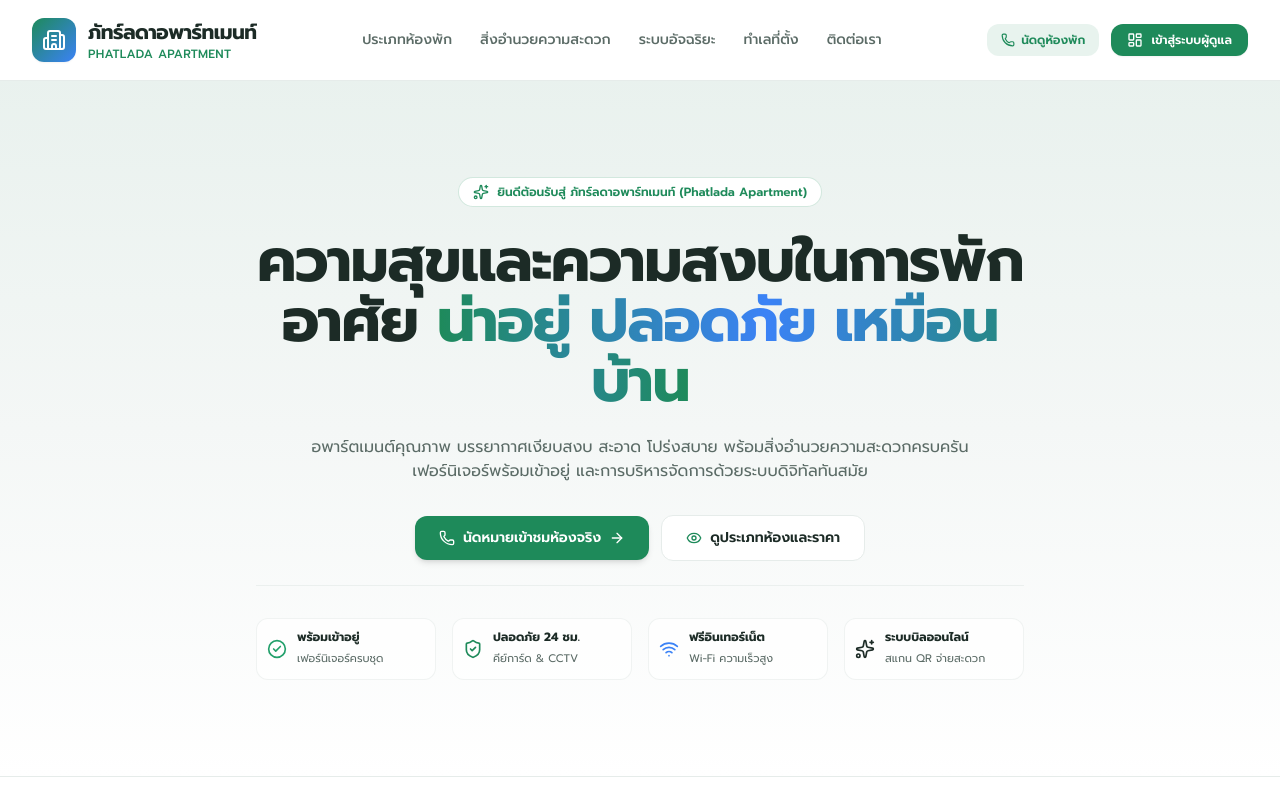
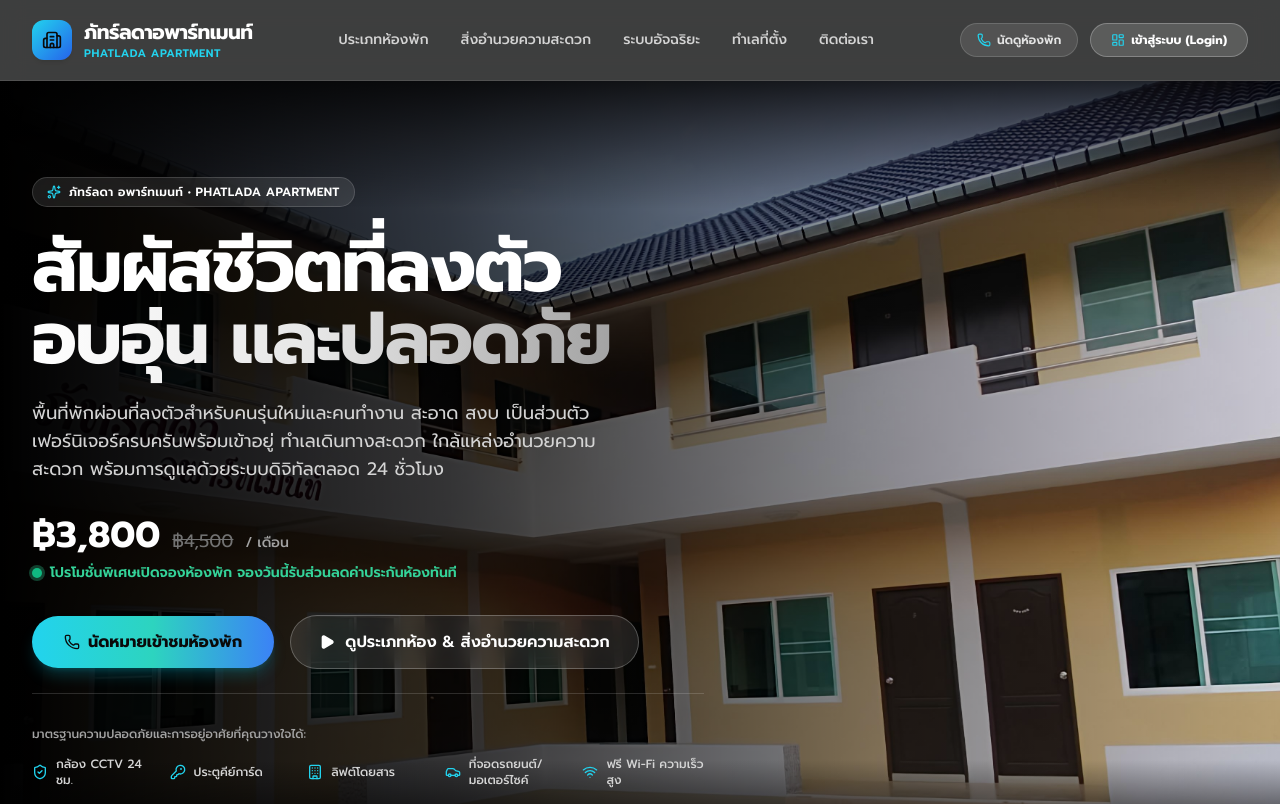
Before and after one commit to KruChetkub/Phatlada_Apartment, a React (Vite) app: page / in a window 1280 px wide. Shown: the top 804 px of the page. Built offline with nearby package versions, Linux system fonts and the light colour scheme; no server answers.

Commit message:
feat: redesign landing page with fullscreen cinematic hero layout using public/1.jpg

```diff
--- a/src/components/landing/LandingHero.tsx
+++ b/src/components/landing/LandingHero.tsx
@@ -1,5 +1,15 @@
 import React from 'react';
-import { ShieldCheck, Wifi, Sparkles, ArrowRight, Phone, Eye, CheckCircle2 } from 'lucide-react';
+import {
+  ShieldCheck,
+  Wifi,
+  Sparkles,
+  Phone,
+  Play,
+  KeyRound,
+  Building,
+  Car,
+  CheckCircle2,
+} from 'lucide-react';
 
 interface LandingHeroProps {
   onOpenBooking: () => void;
@@ -7,85 +17,132 @@ interface LandingHeroProps {
 
 export const LandingHero: React.FC<LandingHeroProps> = ({ onOpenBooking }) => {
   return (
-    <section className="relative overflow-hidden bg-gradient-to-b from-primary/5 via-bg to-white py-16 sm:py-24">
-      {/* Decorative background glow */}
-      <div className="absolute top-0 left-1/2 -translate-x-1/2 w-full max-w-7xl h-96 bg-gradient-to-r from-primary/10 via-tone-blue-soft/20 to-primary/5 blur-3xl -z-10 pointer-events-none" />
+    <section className="relative min-h-[calc(100vh-80px)] flex items-center bg-black overflow-hidden select-none">
+      {/* Background Image /1.jpg with high visual priority */}
+      <div
+        className="absolute inset-0 z-0 bg-cover bg-no-repeat bg-right lg:bg-[center_right_10%] scale-100 transition-transform duration-1000"
+        style={{ backgroundImage: "url('/1.jpg')" }}
+      />
 
-      <div className="max-w-7xl mx-auto px-4 sm:px-6 lg:px-8">
-        <div className="text-center max-w-3xl mx-auto space-y-6">
-          {/* Badge */}
-          <div className="inline-flex items-center space-x-2 px-3.5 py-1.5 rounded-full bg-white border border-primary/20 shadow-xs">
-            <Sparkles className="h-4 w-4 text-primary" />
-            <span className="text-xs font-semibold text-primary">
-              ยินดีต้อนรับสู่ ภัทร์ลดาอพาร์ทเมนท์ (Phatlada Apartment)
-            </span>
+      {/* Cinematic Dark Gradient Overlays (Matches Reference Image) */}
+      {/* 1. Left to Right Gradient - Dark solid on text area, fades smoothly towards photo */}
+      <div className="absolute inset-0 z-1 bg-gradient-to-r from-black via-black/90 via-35% md:via-black/75 to-black/30 lg:to-transparent" />
+
+      {/* 2. Top Vignette - Blends smoothly with sticky navbar */}
+      <div className="absolute inset-x-0 top-0 h-32 z-1 bg-gradient-to-b from-black/80 to-transparent" />
+
+      {/* 3. Bottom Vignette - Blends into subsequent sections */}
+      <div className="absolute inset-x-0 bottom-0 h-40 z-1 bg-gradient-to-t from-black via-black/80 to-transparent" />
+
+      {/* Main Content Container */}
+      <div className="relative z-10 max-w-7xl mx-auto px-4 sm:px-6 lg:px-8 py-16 lg:py-24 w-full">
+        <div className="max-w-2xl text-left space-y-6">
+          {/* Top Brand Pill Badge */}
+          <div className="inline-flex items-center space-x-2 px-3.5 py-1.5 rounded-full bg-white/10 border border-white/15 backdrop-blur-md text-xs font-semibold text-white shadow-sm">
+            <Sparkles className="h-3.5 w-3.5 text-cyan-400" />
+            <span className="tracking-wide">ภัทร์ลดา อพาร์ทเมนท์ • PHATLADA APARTMENT</span>
           </div>
 
-          {/* Main Heading */}
-          <h1 className="text-3xl sm:text-5xl lg:text-6xl font-extrabold text-ink tracking-tight font-prompt leading-tight sm:leading-tight">
-            ความสุขและความสงบในการพักอาศัย{' '}
-            <span className="text-transparent bg-clip-text bg-gradient-to-r from-primary via-tone-blue-solid to-primary">
-              น่าอยู่ ปลอดภัย เหมือนบ้าน
+          {/* Huge Main Headline */}
+          <h1 className="text-4xl sm:text-6xl lg:text-7xl font-black text-white tracking-tight leading-[1.08] font-prompt">
+            สัมผัสชีวิตที่ลงตัว <br />
+            <span className="text-transparent bg-clip-text bg-gradient-to-r from-white via-neutral-200 to-neutral-400">
+              อบอุ่น และปลอดภัย
             </span>
           </h1>
 
-          {/* Subtitle */}
-          <p className="text-sm sm:text-base text-ink-secondary leading-relaxed max-w-2xl mx-auto">
-            อพาร์ตเมนต์คุณภาพ บรรยากาศเงียบสงบ สะอาด โปร่งสบาย พร้อมสิ่งอำนวยความสะดวกครบครัน เฟอร์นิเจอร์พร้อมเข้าอยู่ และการบริหารจัดการด้วยระบบดิจิทัลทันสมัย
+          {/* Subtitle / Descriptive Paragraph */}
+          <p className="text-sm sm:text-base lg:text-lg text-neutral-300 leading-relaxed font-normal max-w-xl">
+            พื้นที่พักผ่อนที่ลงตัวสำหรับคนรุ่นใหม่และคนทำงาน สะอาด สงบ เป็นส่วนตัว เฟอร์นิเจอร์ครบครันพร้อมเข้าอยู่ ทำเลเดินทางสะดวก ใกล้แหล่งอำนวยความสะดวก พร้อมการดูแลด้วยระบบดิจิทัลตลอด 24 ชั่วโมง
           </p>
 
-          {/* CTAs */}
-          <div className="flex flex-col sm:flex-row items-center justify-center gap-3 pt-2">
+          {/* Price Highlight & Promotional Tag */}
+          <div className="pt-2 space-y-2">
+            <div className="flex items-baseline space-x-3">
+              <span className="text-3xl sm:text-4xl font-black text-white font-prompt">
+                ฿3,800
+              </span>
+              <span className="text-base sm:text-lg text-neutral-500 line-through">
+                ฿4,500
+              </span>
+              <span className="text-xs sm:text-sm text-neutral-400 font-medium">
+                / เดือน
+              </span>
+            </div>
+
+            <div className="flex items-center space-x-2 text-xs sm:text-sm font-semibold text-emerald-400">
+              <span className="relative flex h-2.5 w-2.5">
+                <span className="animate-ping absolute inline-flex h-full w-full rounded-full bg-emerald-400 opacity-75" />
+                <span className="relative inline-flex rounded-full h-2.5 w-2.5 bg-emerald-500" />
+              </span>
+              <span>โปรโมชั่นพิเศษเปิดจองห้องพัก จองวันนี้รับส่วนลดค่าประกันห้องทันที</span>
+            </div>
+          </div>
+
+          {/* Dual Action Buttons (Styled Exactly Like Reference Image) */}
+          <div className="pt-2 flex flex-wrap items-center gap-3.5 sm:gap-4">
+            {/* Primary Glowing Button (Buy Course Style -> นัดดูห้องพัก) */}
             <button
               onClick={onOpenBooking}
-              className="w-full sm:w-auto inline-flex items-center justify-center space-x-2 px-6 py-3 rounded-xl bg-primary hover:bg-primary/90 text-white font-semibold text-sm shadow-md hover:shadow-lg transition group"
+              className="rounded-full bg-gradient-to-r from-cyan-400 via-teal-400 to-blue-500 hover:from-cyan-300 hover:to-blue-400 text-neutral-950 font-bold px-8 py-3.5 text-sm sm:text-base shadow-lg shadow-cyan-500/25 hover:shadow-cyan-500/40 hover:scale-[1.02] active:scale-[0.98] transition-all flex items-center space-x-2 cursor-pointer"
             >
               <Phone className="h-4 w-4" />
-              <span>นัดหมายเข้าชมห้องจริง</span>
-              <ArrowRight className="h-4 w-4 group-hover:translate-x-0.5 transition-transform" />
+              <span>นัดหมายเข้าชมห้องพัก</span>
             </button>
 
+            {/* Secondary Translucent Button (Watch Intro Style -> ดูประเภทห้อง) */}
             <a
               href="#rooms"
-              className="w-full sm:w-auto inline-flex items-center justify-center space-x-2 px-6 py-3 rounded-xl bg-white hover:bg-bg text-ink border border-line font-semibold text-sm shadow-xs transition"
+              className="rounded-full bg-white/10 hover:bg-white/20 border border-white/25 text-white font-semibold px-7 py-3.5 text-sm sm:text-base backdrop-blur-md transition-all flex items-center space-x-2.5 hover:scale-[1.02] active:scale-[0.98]"
             >
-              <Eye className="h-4 w-4 text-primary" />
-              <span>ดูประเภทห้องและราคา</span>
+              <Play className="h-4 w-4 fill-white text-white" />
+              <span>ดูประเภทห้อง & สิ่งอำนวยความสะดวก</span>
             </a>
           </div>
 
-          {/* Trust Highlights */}
-          <div className="pt-8 border-t border-line/70 grid grid-cols-2 sm:grid-cols-4 gap-4 text-left">
-            <div className="flex items-center space-x-2.5 p-2.5 rounded-xl bg-white/70 border border-line/60">
-              <CheckCircle2 className="h-5 w-5 text-tone-green-solid flex-shrink-0" />
-              <div>
-                <span className="text-xs font-bold text-ink block">พร้อมเข้าอยู่</span>
-                <span className="text-[11px] text-ink-secondary">เฟอร์นิเจอร์ครบชุด</span>
+          {/* Bottom Trust & Feature Badges (Social Proof Style) */}
+          <div className="pt-8 border-t border-white/15">
+            <p className="text-xs text-neutral-400 mb-3.5 font-medium">
+              มาตรฐานความปลอดภัยและการอยู่อาศัยที่คุณวางใจได้:
+            </p>
+
+            <div className="grid grid-cols-2 sm:grid-cols-5 gap-3 sm:gap-4">
+              <div className="flex items-center space-x-2 text-neutral-300">
+                <ShieldCheck className="h-4 w-4 text-cyan-400 shrink-0" />
+                <span className="text-xs font-medium">กล้อง CCTV 24 ชม.</span>
+              </div>
+
+              <div className="flex items-center space-x-2 text-neutral-300">
+                <KeyRound className="h-4 w-4 text-cyan-400 shrink-0" />
+                <span className="text-xs font-medium">ประตูคีย์การ์ด</span>
+              </div>
+
+              <div className="flex items-center space-x-2 text-neutral-300">
+                <Building className="h-4 w-4 text-cyan-400 shrink-0" />
+                <span className="text-xs font-medium">ลิฟต์โดยสาร</span>
+              </div>
+
+              <div className="flex items-center space-x-2 text-neutral-300">
+                <Car className="h-4 w-4 text-cyan-400 shrink-0" />
+                <span className="text-xs font-medium">ที่จอดรถยนต์/มอเตอร์ไซค์</span>
+              </div>
+
+              <div className="flex items-center space-x-2 text-neutral-300">
+                <Wifi className="h-4 w-4 text-cyan-400 shrink-0" />
+                <span className="text-xs font-medium">ฟรี Wi-Fi ความเร็วสูง</span>
               </div>
             </div>
 
-            <div className="flex items-center space-x-2.5 p-2.5 rounded-xl bg-white/70 border border-line/60">
-              <ShieldCheck className="h-5 w-5 text-primary flex-shrink-0" />
-              <div>
-                <span className="text-xs font-bold text-ink block">ปลอดภัย 24 ชม.</span>
-                <span className="text-[11px] text-ink-secondary">คีย์การ์ด & CCTV</span>
-              </div>
-            </div>
-
-            <div className="flex items-center space-x-2.5 p-2.5 rounded-xl bg-white/70 border border-line/60">
-              <Wifi className="h-5 w-5 text-tone-blue-solid flex-shrink-0" />
-              <div>
-                <span className="text-xs font-bold text-ink block">ฟรีอินเทอร์เน็ต</span>
-                <span className="text-[11px] text-ink-secondary">Wi-Fi ความเร็วสูง</span>
-              </div>
-            </div>
-
-            <div className="flex items-center space-x-2.5 p-2.5 rounded-xl bg-white/70 border border-line/60">
-              <Sparkles className="h-5 w-5 text-tone-amber-solid flex-shrink-0" />
-              <div>
-                <span className="text-xs font-bold text-ink block">ระบบบิลออนไลน์</span>
-                <span className="text-[11px] text-ink-secondary">สแกน QR จ่ายสะดวก</span>
-              </div>
+            <div className="mt-5 flex items-center space-x-2 text-xs text-neutral-400">
+              <CheckCircle2 className="h-3.5 w-3.5 text-cyan-400 shrink-0" />
+              <span>
+                สอบถามข้อมูลเพิ่มเติม หรือโทรสอบถามด่วน:{' '}
+                <a href="tel:0818940000" className="text-white hover:text-cyan-400 underline font-semibold transition">
+                  081-894-XXXX
+                </a>{' '}
+                หรือ Line ID:{' '}
+                <span className="text-white font-semibold">@phatlada</span>
+              </span>
             </div>
           </div>
         </div>
--- a/src/components/landing/LandingNavbar.tsx
+++ b/src/components/landing/LandingNavbar.tsx
@@ -10,38 +10,38 @@ export const LandingNavbar: React.FC<LandingNavbarProps> = ({ onOpenBooking }) =
   const [mobileOpen, setMobileOpen] = useState(false);
 
   return (
-    <header className="sticky top-0 z-50 bg-white/95 backdrop-blur-md border-b border-line shadow-xs">
+    <header className="sticky top-0 z-50 bg-black/75 backdrop-blur-md border-b border-white/10 text-white">
       <div className="max-w-7xl mx-auto px-4 sm:px-6 lg:px-8 h-20 flex items-center justify-between">
         {/* Brand Logo */}
         <Link to="/" className="flex items-center space-x-3 group">
-          <div className="h-11 w-11 rounded-xl bg-gradient-to-br from-primary to-tone-blue-solid flex items-center justify-center text-white shadow-sm group-hover:scale-105 transition-transform">
-            <Building2 className="h-6 w-6" />
+          <div className="h-10 w-10 rounded-xl bg-gradient-to-br from-cyan-400 to-blue-600 flex items-center justify-center text-neutral-950 shadow-md group-hover:scale-105 transition-transform font-bold">
+            <Building2 className="h-5 w-5 text-neutral-950" />
           </div>
           <div>
-            <span className="text-lg sm:text-xl font-bold text-ink tracking-tight block font-prompt leading-tight">
+            <span className="text-lg sm:text-xl font-extrabold text-white tracking-tight block font-prompt leading-tight">
               ภัทร์ลดาอพาร์ทเมนท์
             </span>
-            <span className="text-[11px] sm:text-xs text-primary font-medium tracking-wide block uppercase font-sans">
+            <span className="text-[10px] sm:text-[11px] text-cyan-400 font-semibold tracking-wider block uppercase font-sans">
               Phatlada Apartment
             </span>
           </div>
         </Link>
 
         {/* Desktop Navigation Links */}
-        <nav className="hidden md:flex items-center space-x-7 text-xs sm:text-sm font-medium text-ink-secondary">
-          <a href="#rooms" className="hover:text-primary transition">
+        <nav className="hidden md:flex items-center space-x-8 text-xs sm:text-sm font-medium text-neutral-300">
+          <a href="#rooms" className="hover:text-white transition">
             ประเภทห้องพัก
           </a>
-          <a href="#facilities" className="hover:text-primary transition">
+          <a href="#facilities" className="hover:text-white transition">
             สิ่งอำนวยความสะดวก
           </a>
-          <a href="#smart" className="hover:text-primary transition">
+          <a href="#smart" className="hover:text-white transition">
             ระบบอัจฉริยะ
           </a>
-          <a href="#location" className="hover:text-primary transition">
+          <a href="#location" className="hover:text-white transition">
             ทำเลที่ตั้ง
           </a>
-          <a href="#contact" className="hover:text-primary transition">
+          <a href="#contact" className="hover:text-white transition">
             ติดต่อเรา
           </a>
         </nav>
@@ -50,18 +50,18 @@ export const LandingNavbar: React.FC<LandingNavbarProps> = ({ onOpenBooking }) =
         <div className="hidden sm:flex items-center space-x-3">
           <button
             onClick={onOpenBooking}
-            className="inline-flex items-center space-x-1.5 px-3.5 py-2 text-xs font-semibold text-primary bg-primary/10 hover:bg-primary/20 rounded-xl transition"
+            className="inline-flex items-center space-x-1.5 px-4 py-2 text-xs font-semibold text-neutral-200 hover:text-white bg-white/10 hover:bg-white/15 border border-white/15 rounded-full transition"
           >
-            <Phone className="h-3.5 w-3.5" />
+            <Phone className="h-3.5 w-3.5 text-cyan-400" />
             <span>นัดดูห้องพัก</span>
           </button>
 
           <Link
             to="/login"
-            className="inline-flex items-center space-x-2 px-4 py-2 text-xs font-semibold text-white bg-primary hover:bg-primary/90 rounded-xl shadow-sm transition"
+            className="inline-flex items-center space-x-1.5 px-5 py-2 text-xs font-bold text-white bg-white/15 hover:bg-white/25 border border-white/25 rounded-full shadow-sm backdrop-blur-xs transition"
           >
-            <LayoutDashboard className="h-4 w-4" />
-            <span>เข้าสู่ระบบผู้ดูแล</span>
+            <LayoutDashboard className="h-3.5 w-3.5 text-cyan-400" />
+            <span>เข้าสู่ระบบ (Login)</span>
           </Link>
         </div>
 
@@ -69,14 +69,14 @@ export const LandingNavbar: React.FC<LandingNavbarProps> = ({ onOpenBooking }) =
         <div className="flex md:hidden items-center space-x-2">
           <Link
             to="/login"
-            className="p-2 text-primary bg-primary/10 rounded-lg"
+            className="p-2 text-cyan-400 bg-white/10 rounded-lg"
             title="เข้าสู่ระบบผู้ดูแล"
           >
             <LayoutDashboard className="h-5 w-5" />
           </Link>
           <button
             onClick={() => setMobileOpen(!mobileOpen)}
-            className="p-2 rounded-lg text-ink-secondary hover:text-ink focus:outline-none"
+            className="p-2 rounded-lg text-neutral-300 hover:text-white focus:outline-none"
             aria-label="เมนู"
           >
             {mobileOpen ? <X className="h-6 w-6" /> : <Menu className="h-6 w-6" />}
@@ -86,60 +86,60 @@ export const LandingNavbar: React.FC<LandingNavbarProps> = ({ onOpenBooking }) =
 
       {/* Mobile Drawer */}
       {mobileOpen && (
-        <div className="md:hidden bg-white border-b border-line px-4 pt-3 pb-5 space-y-3 shadow-lg animate-in slide-in-from-top-2">
+        <div className="md:hidden bg-neutral-900/95 border-b border-white/10 px-4 pt-3 pb-5 space-y-3 backdrop-blur-xl animate-in slide-in-from-top-2">
           <a
             href="#rooms"
             onClick={() => setMobileOpen(false)}
-            className="block py-2 text-sm font-medium text-ink hover:text-primary"
+            className="block py-2 text-sm font-medium text-neutral-200 hover:text-white"
           >
             ประเภทห้องพัก & ค่าเช่า
           </a>
           <a
             href="#facilities"
             onClick={() => setMobileOpen(false)}
-            className="block py-2 text-sm font-medium text-ink hover:text-primary"
+            className="block py-2 text-sm font-medium text-neutral-200 hover:text-white"
           >
             สิ่งอำนวยความสะดวก
           </a>
           <a
             href="#smart"
             onClick={() => setMobileOpen(false)}
-            className="block py-2 text-sm font-medium text-ink hover:text-primary"
+            className="block py-2 text-sm font-medium text-neutral-200 hover:text-white"
           >
             ระบบดิจิทัล & บิลออนไลน์
           </a>
           <a
             href="#location"
             onClick={() => setMobileOpen(false)}
-            className="block py-2 text-sm font-medium text-ink hover:text-primary"
+            className="block py-2 text-sm font-medium text-neutral-200 hover:text-white"
           >
             แผนที่และการเดินทาง
           </a>
           <a
             href="#contact"
             onClick={() => setMobileOpen(false)}
-            className="block py-2 text-sm font-medium text-ink hover:text-primary"
+            className="block py-2 text-sm font-medium text-neutral-200 hover:text-white"
           >
             ติดต่อสอบถาม
           </a>
 
-          <div className="pt-3 border-t border-line flex flex-col gap-2">
+          <div className="pt-3 border-t border-white/10 flex flex-col gap-2">
             <button
               onClick={() => {
                 setMobileOpen(false);
                 onOpenBooking();
               }}
-              className="w-full py-2.5 text-center text-xs font-semibold text-primary bg-primary/10 rounded-xl"
+              className="w-full py-2.5 text-center text-xs font-semibold text-neutral-950 bg-cyan-400 rounded-xl"
             >
               นัดดูห้องพักจริง
             </button>
             <Link
               to="/login"
               onClick={() => setMobileOpen(false)}
-              className="w-full py-2.5 text-center text-xs font-semibold text-white bg-primary rounded-xl flex items-center justify-center space-x-2"
+              className="w-full py-2.5 text-center text-xs font-semibold text-white bg-white/15 border border-white/20 rounded-xl flex items-center justify-center space-x-2"
             >
-              <LayoutDashboard className="h-4 w-4" />
-              <span>เข้าสู่ระบบจัดการผู้ดูแล</span>
+              <LayoutDashboard className="h-4 w-4 text-cyan-400" />
+              <span>เข้าสู่ระบบจัดการผู้ดูแล (Login)</span>
             </Link>
           </div>
         </div>
```
